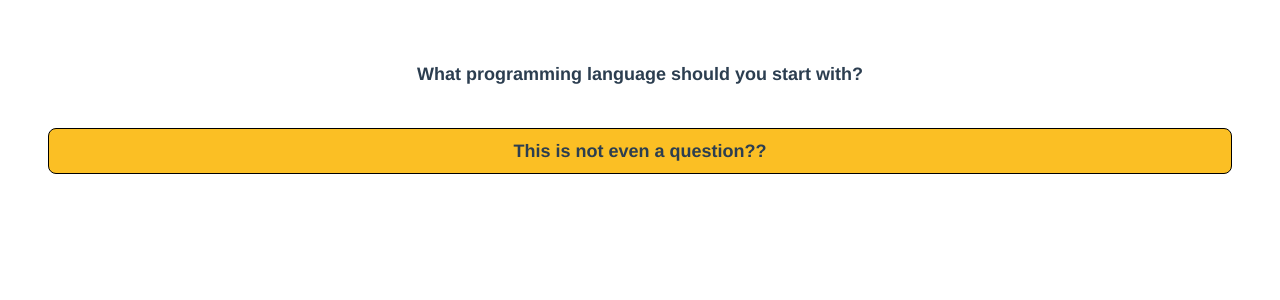
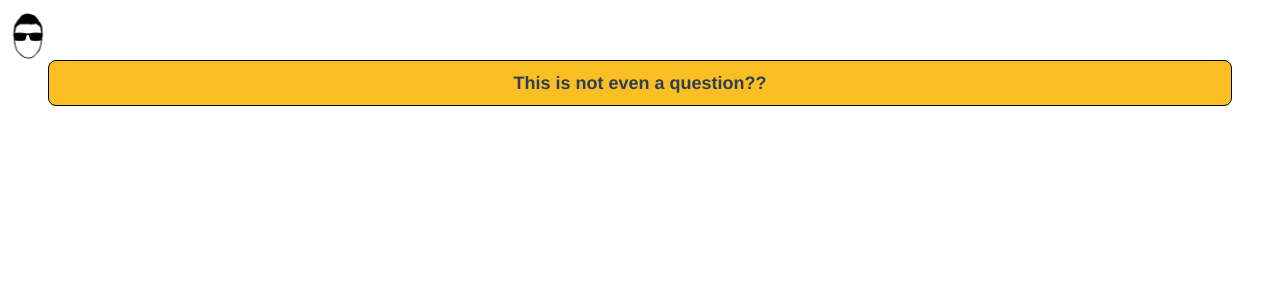
Before and after one commit to Stahlman99/programming-language-quiz, a Vue app: page / in a window 1280 px wide. Shown: the top 300 px of the page. Built offline with nearby package versions, Linux system fonts and the light colour scheme.

Commit message:
Add logo.

```diff
--- a/src/components/Quiz.vue
+++ b/src/components/Quiz.vue
@@ -1,6 +1,7 @@
 <template>
+  <img class="w-12 h-12 top-3 left-1 absolute" src="../assets/NathanD_Logo.png"/>
   <div class="px-12">
-    <h3 class="font-bold text-lg">What programming language should you start with?</h3>
+    <h3 v-if="questionIndex == 0" class="font-bold text-lg">What programming language should you start with?</h3>
     <Question :question="{text: 'This is not even a question??'}"/>
   </div>
 </template>
@@ -15,6 +16,7 @@ export default {
   },
   data() {
     return {
+      questionIndex: 1,
       paths: [
         'Web Developer',
         'Software Engineer',
```
Also changed, not shown: src/assets/NathanD_Logo.png (added), src/assets/logo.png (deleted).
